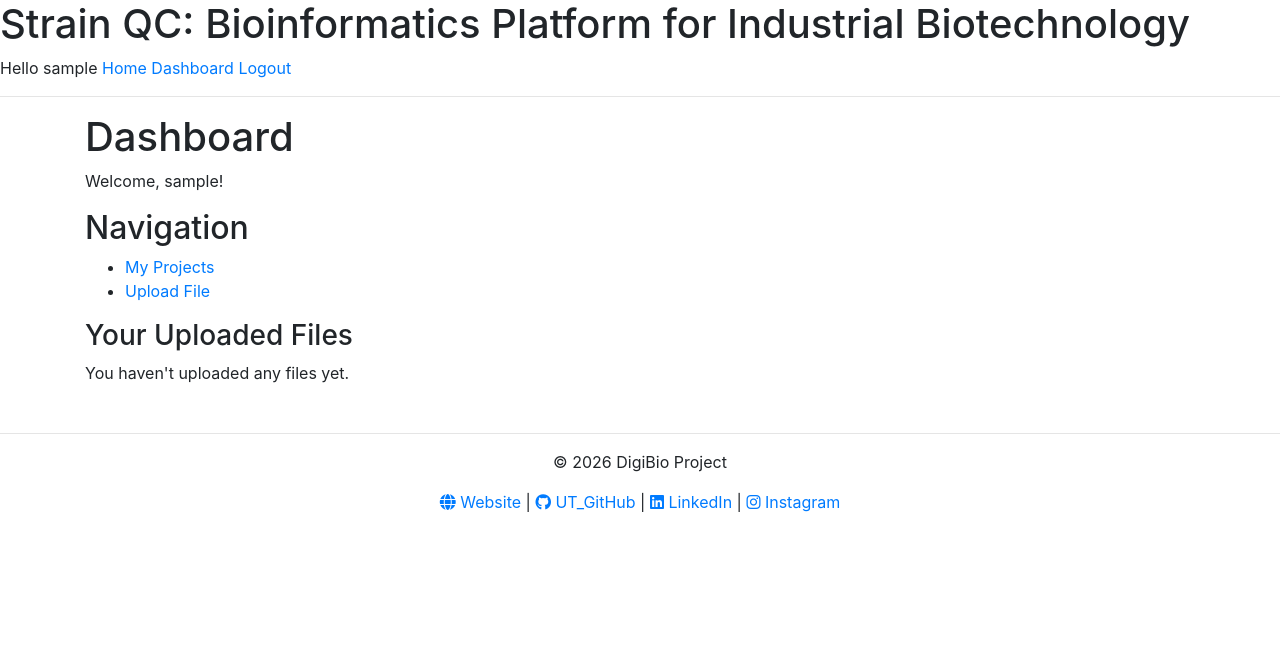
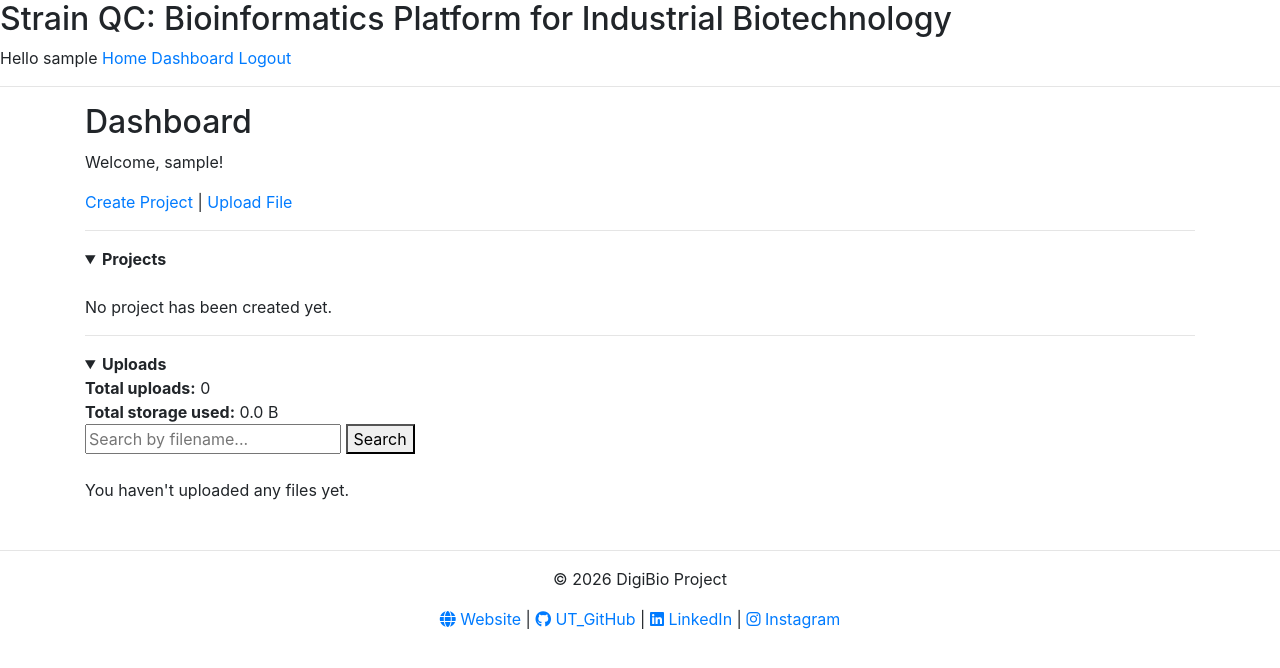
Before and after one commit to estonian-biofoundry/webapp_django, a Django app: page /dashboard/ in a window 1280 px wide. Shown: the top 668 px of the page. Run offline with Django 4.2, Linux system fonts and the light colour scheme; the visitor is signed in with stand-in values (Sample User, id 1); data that the repository does not hold is empty.

Commit message:
Implement dashboard UI and update core configuration

```diff
--- a/core/settings.py
+++ b/core/settings.py
@@ -45,6 +45,7 @@ INSTALLED_APPS = [
     "accounts",
     "uploads",
     "dashboard",
+    "projects",
 ]
 
 MIDDLEWARE = [
@@ -145,3 +146,7 @@ DEFAULT_AUTO_FIELD = "django.db.models.BigAutoField"
 
 
 EMAIL_BACKEND = "django.core.mail.backends.console.EmailBackend"
+
+# MEDIA CONFIGURATION
+MEDIA_ROOT = BASE_DIR / "media"
+MEDIA_URL = "/media/"
--- a/core/urls.py
+++ b/core/urls.py
@@ -24,6 +24,7 @@ urlpatterns = [
     path("admin/", admin.site.urls),
     path("", home_view, name="home"),
     path("accounts/", include("accounts.urls")),
-    path("files/", include("uploads.urls")),  # new uploads app
+    path("uploads/", include("uploads.urls")),  # new uploads app
     path("dashboard/", include("dashboard.urls")),  # new dashboard app
+    path("projects/", include("projects.urls")),  # new projects app
 ]
--- a/dashboard/urls.py
+++ b/dashboard/urls.py
@@ -1,8 +1,11 @@
 from . import views
 from django.urls import path
 
+# defining namespace means templates should be referenced with this namespace, e.g. dashboard:delete_file
 app_name = "dashboard"
 
 urlpatterns = [
     path("", views.dashboard_view, name="dashboard"),
+    path("delete/<int:file_id>/", views.delete_file_view, name="delete_file"),
+    path("download/<int:file_id>/", views.download_file_view, name="download_file"),
 ]
--- a/dashboard/views.py
+++ b/dashboard/views.py
@@ -1,20 +1,124 @@
 # dashboard/views.py
+from urllib import request
+
 from uploads.models import File
-from django.shortcuts import render
+from django.db.models import Sum, Count
 from django.core.paginator import Paginator
+from django.shortcuts import redirect, render
+from django.http import Http404, FileResponse
+from django.shortcuts import get_object_or_404
+from django.views.decorators.http import require_POST
 from django.contrib.auth.decorators import login_required
+
+
+from django.shortcuts import render, get_object_or_404, redirect
+from django.contrib.auth.decorators import login_required
+from django.core.paginator import Paginator
+from django.db.models import Sum, Count
+from uploads.models import File
+from projects.models import ProjectRun
 
 
 @login_required
 def dashboard_view(request):
-    user_files = File.objects.filter(user=request.user).order_by("-uploaded_at")
-    paginator = Paginator(user_files, 5)  # 5 files per page
 
-    page_number = request.GET.get("page", 1)
-    page_obj = paginator.get_page(page_number)  # Page object
+    # admin can see all files, regular users only their own
+    if request.user.is_superuser:
+        files = File.objects.all()
+        projects = ProjectRun.objects.all().prefetch_related("files")
+    else:
+        files = File.objects.filter(user=request.user)
+        projects = ProjectRun.objects.filter(user=request.user).prefetch_related(
+            "files"
+        )
+
+    # get the file names to show in html
+    for project in projects:
+        project.file_names = ", ".join(f.original_filename for f in project.files.all())
+
+    ## PROJECTS
+    # --- PAGINATION ---
+    # projects_paginator = Paginator(projects, 5)
+    # projects_page_number = request.GET.get("page", 1)
+    # projects_obj = projects_paginator.get_page(projects_page_number)
+
+    ## UPLOADS
+    # --- SEARCH ---
+    search_query = request.GET.get("search")
+    if search_query:
+        files = files.filter(original_filename__icontains=search_query)
+
+    # --- SORTING ---
+    allowed_sorts = [
+        "upload_id",
+        "-upload_id",
+        "uploaded_at",
+        "-uploaded_at",
+        "file_size",
+        "-file_size",
+        "original_filename",
+        "-original_filename",
+    ]
+
+    sort = request.GET.get("sort", "-uploaded_at")
+
+    if sort not in allowed_sorts:
+        sort = "-uploaded_at"
+
+    files = files.order_by(sort)
+
+    # --- STATS ---
+    stats = files.aggregate(total_files=Count("id"), total_size=Sum("file_size"))
+
+    # --- PAGINATION ---
+    file_paginator = Paginator(files, 5)
+    file_page_number = request.GET.get("page", 1)
+    files_obj = file_paginator.get_page(file_page_number)
 
     return render(
         request,
         "dashboard/dashboard.html",
-        {"user": request.user, "files": page_obj},  # pass Page object
+        {
+            "projects": projects,
+            "files": files_obj,
+            "total_files": stats["total_files"],
+            "total_size": stats["total_size"] or 0,
+            "search_query": search_query,
+            "sort": sort,
+        },
     )
+
+
+@require_POST
+@login_required
+def delete_file_view(request, file_id):
+    # Step 1: fetch the file object
+    file_obj = get_object_or_404(File, id=file_id)
+    # Step 2: check permissions
+    if file_obj.user != request.user and not request.user.is_superuser:
+        # the user is neither the owner nor admin → deny
+        raise Http404("You do not have permission to delete this file.")
+    # Step 3: delete the file (this triggers post_delete signal)
+    file_obj.delete()
+    # Step 4: redirect to dashboard with a success message
+    return redirect("dashboard:dashboard")
+
+
+@login_required
+def download_file_view(request, file_id):
+    # Step 1: fetch file object
+    file_obj = get_object_or_404(File, id=file_id)
+
+    # Step 2: permission check
+    if file_obj.user != request.user and not request.user.is_superuser:
+        raise Http404("You do not have permission to download this file.")
+
+    # Step 3: send file as a response
+    if not file_obj.file:
+        raise Http404("File not found on the server.")
+
+    response = FileResponse(file_obj.file.open("rb"), as_attachment=True)
+    response["Content-Disposition"] = (
+        f'attachment; filename="{file_obj.original_filename}"'
+    )
+    return response
--- a/templates/accounts/login.html
+++ b/templates/accounts/login.html
@@ -3,7 +3,7 @@
 {% block title %}Login{% endblock %}
 
 {% block content %}
-<h2>Login</h2>
+<h3>Login</h3>
 
 <form method="post">
     {% csrf_token %}
--- a/templates/accounts/signup.html
+++ b/templates/accounts/signup.html
@@ -4,7 +4,7 @@
 
 {% block content %}
 
-<h2>Create Account</h2>
+<h3>Create Account</h3>
 
 <form method="post">
   {% csrf_token %}
--- a/templates/base.html
+++ b/templates/base.html
@@ -26,7 +26,7 @@
   </head>
   <body>
     <header>
-      <h1>Strain QC: Bioinformatics Platform for Industrial Biotechnology </h1>
+      <h2>Strain QC: Bioinformatics Platform for Industrial Biotechnology </h2>
 
         <nav>
 
--- a/templates/dashboard/dashboard.html
+++ b/templates/dashboard/dashboard.html
@@ -5,66 +5,145 @@
 {% block title %}Dashboard{% endblock %}
 
 {% block content %}
-<h1>Dashboard</h1>
 
+<h2>Dashboard</h2>
 <p>Welcome, {{ user.username }}!</p>
 
-<h2>Navigation</h2>
-<ul>
-    <li><a href="#">My Projects</a></li>
-    <li><a href="{% url 'uploads:upload' %}">Upload File</a></li>
-</ul>
+<!-- Navigation -->
+<p>
+    <a href="{% url 'projects:create' %}">Create Project</a> |
+    <a href="{% url 'uploads:upload' %}">Upload File</a>
+</p>
 
-<h3>Your Uploaded Files</h3>
+<hr>
 
-{% if files %}
+<!-- Projects Section -->
+<details open>
+    <summary><strong>Projects</strong></summary>
+    <br>
+
+    {% if projects %}
     <table border="1">
         <tr>
-        <th>Filename</th>
-        <th>Size</th>
-        <th>Uploaded</th>
+            <th>Project ID</th>
+            <th>Pipeline</th>
+            <th>Created</th>
+            <th>Created by</th>
             <th>Status</th>
-        <th>Action</th>
+            <th>Files</th>
+            <th>Completed at</th>
+            <th>Actions</th>
         </tr>
 
-    {% for file in files %}
+        {% for project in projects %}
         <tr>
-        <td>{{ file.original_filename }}</td>
-        <td>{{ file.file_size|filesize }}</td>
-        <td>{{ file.uploaded_at|date:"Y-m-d H:i" }}</td>
-        <td>{{ file.status }}</td>
+            <td>{{ project.project_id }}</td>
+            <td>{{ project.pipeline }}</td>
+            <td>{{ project.created_at|date:"Y-m-d H:i" }}</td>
+            <td>{{ project.user.username }}</td>
+            <td>
+                {% if project.status == "FAILED" %}
+                    <span style="color:red;"><strong>{{ project.status }}</strong></span>
+                {% else %}
+                    {{ project.status }}
+                {% endif %}
+            </td>
+            <td>{{ project.file_names|default:"No files" }}</td>
+            <td>{{ project.completed_at|date:"Y-m-d H:i" }}</td>
+            <td>
+                <!-- Run button -->
+                <form method="post" action="{% url 'projects:run' project.id %}" style="display:inline;">
+                    {% csrf_token %}
+                    <button type="submit">Run</button>
+                </form>
 
-        <td>
-            <form method="post" action="{% url 'uploads:delete_file' file.id %}">
-                {% csrf_token %}
-                <button onclick="return confirm('Delete this file?')">Delete</button>
-            </form>
+                <!-- View button -->
+                {% if project.status == "SUCCESS" %}
+                    <a href="{% url 'projects:project_detail' project.id %}">
+                        <button type="button">View results</button>
+                    </a>
+                {% else %}
+                    <button type="button" disabled style="opacity:0.5;">View results</button>
+                {% endif %}
             </td>
         </tr>
         {% endfor %}
     </table>
 
-<!-- Pagination goes HERE -->
+    {% else %}
+    <p>No project has been created yet.</p>
+    {% endif %}
+</details>
+
+<hr>
+
+<!-- Uploads Section -->
+<details open>
+    <summary><strong>Uploads</strong></summary>
+
+    <div>
+        <span><strong>Total uploads:</strong> {{ total_files }}</span><br>
+        <span><strong>Total storage used:</strong> {{ total_size|filesize }}</span>
+    </div>
+
+    <form method="get">
+        <input type="text" name="search" placeholder="Search by filename..." value="{{ request.GET.search }}">
+        <input type="hidden" name="sort" value="{{ request.GET.sort }}">
+        <button type="submit">Search</button>
+    </form>
+
+    <br>
+
+    {% if files %}
+    <table border="1">
+        <tr>
+            <th><a href="?sort=upload_id">Upload ID</a></th>
+            <th><a href="?sort=original_filename">Filename</a></th>
+            <th><a href="?sort=file_size">Size</a></th>
+            <th><a href="?sort=uploaded_at">Uploaded</a></th>
+            <th>Uploaded by</th>
+            <th>Actions</th>
+        </tr>
+
+        {% for file in files %}
+        <tr>
+            <td>{{ file.upload_id }}</td>
+            <td>{{ file.original_filename }}</td>
+            <td>{{ file.file_size|filesize }}</td>
+            <td>{{ file.uploaded_at|date:"Y-m-d H:i" }}</td>
+            <td>{{ file.user.username }}</td>
+            <td>
+                <form method="post" action="{% url 'dashboard:delete_file' file.id %}" style="display:inline;">
+                    {% csrf_token %}
+                    <button type="submit" onclick="return confirm('Are you sure you want to delete this file?');">
+                        Delete
+                    </button>
+                </form>
+                <a href="{% url 'dashboard:download_file' file.id %}">Download</a>
+            </td>
+        </tr>
+        {% endfor %}
+    </table>
+
+    <!-- Pagination -->
     <div style="margin-top:20px;">
-
         {% if files.has_previous %}
-    <a href="?page=1">First</a>
-    <a href="?page={{ files.previous_page_number }}">Previous</a>
+            <a href="?page=1&sort={{ request.GET.sort }}">First</a>
+            <a href="?page={{ files.previous_page_number }}&sort={{ request.GET.sort }}">Previous</a>
         {% endif %}
 
         Page {{ files.number }} of {{ files.paginator.num_pages }}
 
         {% if files.has_next %}
-    <a href="?page={{ files.next_page_number }}">Next</a>
-    <a href="?page={{ files.paginator.num_pages }}">Last</a>
+            <a href="?page={{ files.next_page_number }}&sort={{ request.GET.sort }}">Next</a>
+            <a href="?page={{ files.paginator.num_pages }}&sort={{ request.GET.sort }}">Last</a>
         {% endif %}
-
     </div>
 
     {% else %}
-
     <p>You haven't uploaded any files yet.</p>
-
     {% endif %}
 
+</details>
+
 {% endblock %}
--- a/templates/index.html
+++ b/templates/index.html
@@ -4,7 +4,7 @@
 
 {% block content %}
 
-<h1>Welcome to StrainQC</h1>
+<h2>Welcome to StrainQC</h2>
 
 <p>
     A platform for managing and analyzing microbial strain sequencing data.
@@ -12,7 +12,7 @@
 
 <hr>
 
-<h2>Features</h2>
+<h3>Features</h3>
 
 <ul>
     <li>Upload sequencing files securely</li>
--- a/templates/uploads/upload.html
+++ b/templates/uploads/upload.html
@@ -2,7 +2,7 @@
 {% extends "base.html" %}
 
 {% block content %}
-<h1>Upload a File</h1>
+<h3>Upload a File</h3>
 
 <form method="post" enctype="multipart/form-data">
   {% csrf_token %}
--- a/uploads/models.py
+++ b/uploads/models.py
@@ -10,7 +10,7 @@ def generate_upload_id():
 
 # to generate file path for uploaded files, we can use the upload_id to create a unique folder for each upload
 def upload_file_path(instance, filename):
-    return f"media/{instance.upload_id}/{filename}"
+    return f"{instance.upload_id}/{filename}"
 
 
 class File(models.Model):
--- a/uploads/urls.py
+++ b/uploads/urls.py
@@ -1,12 +1,8 @@
+from . import views
 from django.urls import path
-from .views import (
-    upload_view,
-    delete_file,
-)
 
 app_name = "uploads"
 
 urlpatterns = [
-    path("upload/", upload_view, name="upload"),  # new uploads page
-    path("delete/<int:file_id>/", delete_file, name="delete_file"),
+    path("file/", views.upload_view, name="upload"),  # new uploads page
 ]
```
Also changed, not shown: progress.md (+6 -18 lines), uploads/apps.py (+5 -2 lines), uploads/signals.py (added, +22 -0 lines), uploads/utils.py (+53 -9 lines), uploads/views.py (+2 -13 lines), README.md. Lines whose indentation alone changed are shown as unchanged.
